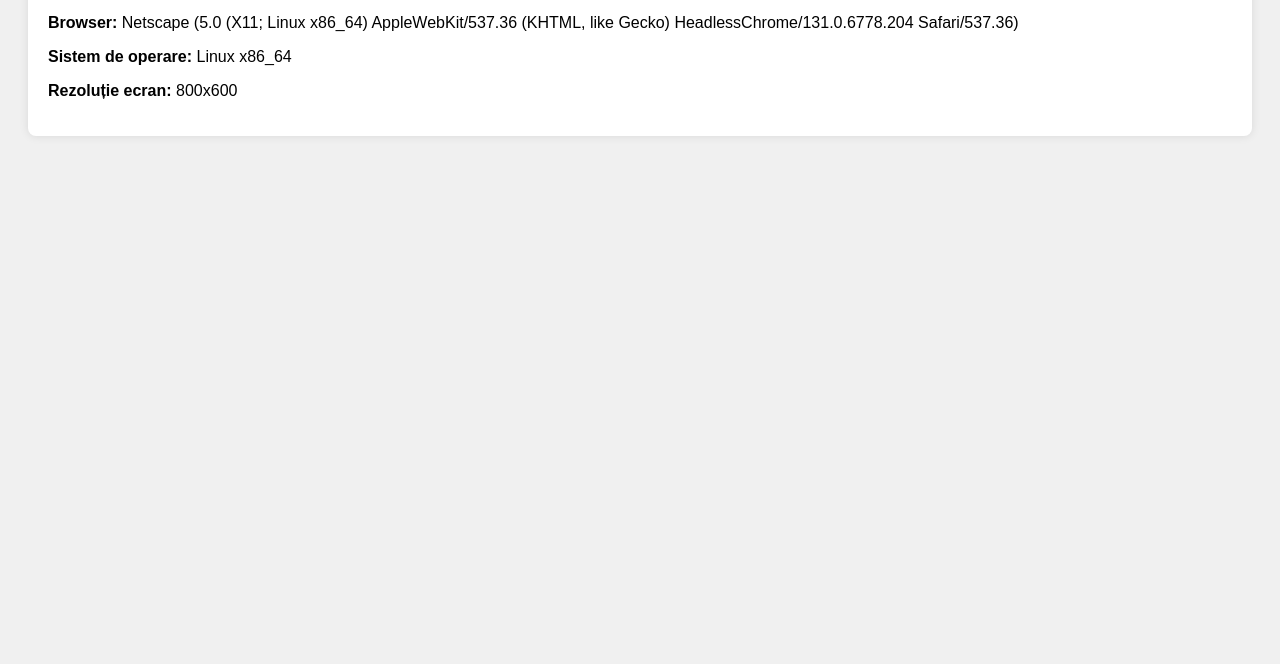
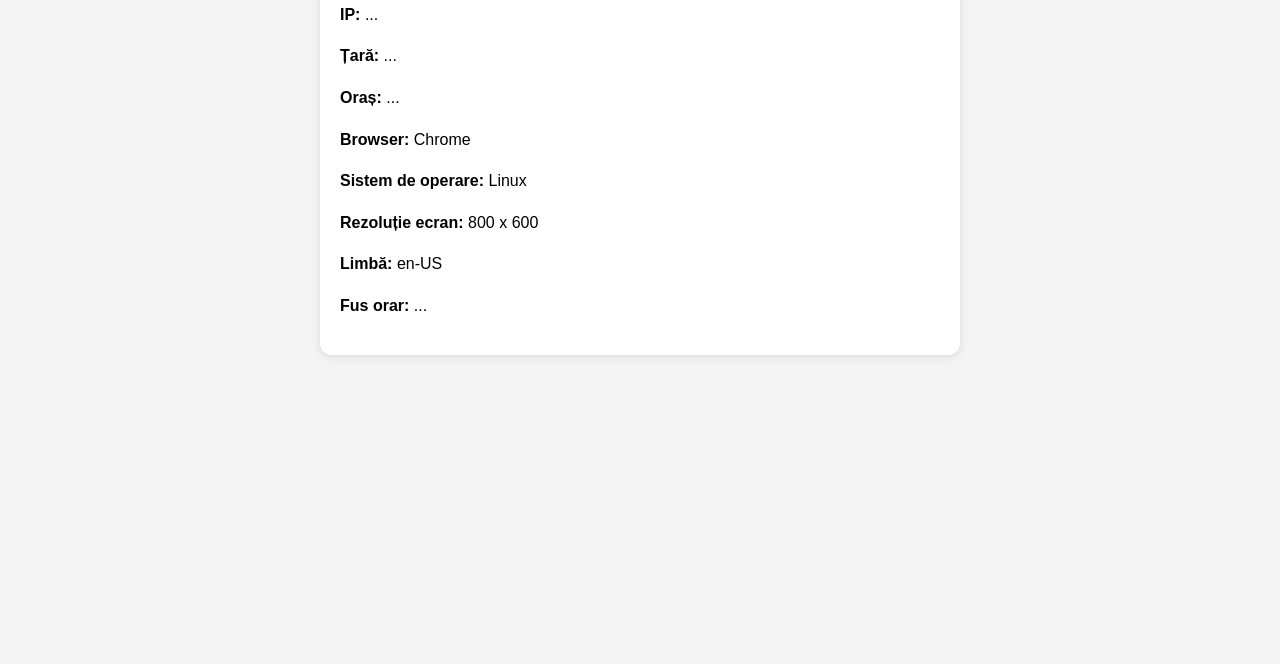
Before and after one commit to D4RK328/D4RK, a plain HTML site: page index.html in a window 1280 px wide. Shown: the part 136-800 px from the top of the page. Drawn offline with Linux system fonts and the light colour scheme; no server answers.

Commit message:
Update index.html

```diff
--- a/index.html
+++ b/index.html
@@ -1,34 +1,62 @@
 <!DOCTYPE html>
-<html>
+<html lang="ro">
 <head>
-  <title>Info despre dispozitivul tău</title>
+  <meta charset="UTF-8">
+  <title>Informații despre dispozitivul tău</title>
   <style>
-    body { font-family: Arial; padding: 20px; background: #f0f0f0; }
-    .card { background: #fff; padding: 20px; border-radius: 8px; box-shadow: 0 0 10px rgba(0,0,0,0.1); }
+    body { font-family: sans-serif; background: #f4f4f4; padding: 30px; }
+    .card { background: #fff; border-radius: 12px; box-shadow: 0 2px 10px rgba(0,0,0,0.1); padding: 20px; max-width: 600px; margin: auto; }
+    h1 { text-align: center; }
+    p { line-height: 1.6; }
   </style>
 </head>
 <body>
   <div class="card">
-    <h2>Date despre dispozitivul tău</h2>
-    <p><strong>Adresa IP:</strong> <span id="ip">Loading...</span></p>
-    <p><strong>Browser:</strong> <span id="browser"></span></p>
-    <p><strong>Sistem de operare:</strong> <span id="os"></span></p>
-    <p><strong>Rezoluție ecran:</strong> <span id="screen"></span></p>
+    <h1>Info despre dispozitiv</h1>
+    <p><strong>IP:</strong> <span id="ip">...</span></p>
+    <p><strong>Țară:</strong> <span id="country">...</span></p>
+    <p><strong>Oraș:</strong> <span id="city">...</span></p>
+    <p><strong>Browser:</strong> <span id="browser">...</span></p>
+    <p><strong>Sistem de operare:</strong> <span id="os">...</span></p>
+    <p><strong>Rezoluție ecran:</strong> <span id="resolution">...</span></p>
+    <p><strong>Limbă:</strong> <span id="language">...</span></p>
+    <p><strong>Fus orar:</strong> <span id="timezone">...</span></p>
   </div>
 
   <script>
-    // Detectează IP-ul
-    fetch('https://api.ipify.org?format=json')
+    // IP și locație
+    fetch('https://ipapi.co/json/')
       .then(res => res.json())
       .then(data => {
         document.getElementById('ip').textContent = data.ip;
+        document.getElementById('country').textContent = data.country_name;
+        document.getElementById('city').textContent = data.city;
+        document.getElementById('timezone').textContent = data.timezone;
       });
 
-    // Detectează browserul și OS-ul
+    // Browser și sistem
     const ua = navigator.userAgent;
-    document.getElementById('browser').textContent = navigator.appName + " (" + navigator.appVersion + ")";
-    document.getElementById('os').textContent = navigator.platform;
-    document.getElementById('screen').textContent = screen.width + "x" + screen.height;
+    const browser = (() => {
+      if (ua.includes("Firefox")) return "Firefox";
+      if (ua.includes("Edg")) return "Microsoft Edge";
+      if (ua.includes("Chrome")) return "Chrome";
+      if (ua.includes("Safari")) return "Safari";
+      return "Alt browser";
+    })();
+
+    const os = (() => {
+      if (ua.includes("Windows")) return "Windows";
+      if (ua.includes("Mac")) return "MacOS";
+      if (ua.includes("Linux")) return "Linux";
+      if (/Android/.test(ua)) return "Android";
+      if (/iPhone|iPad/.test(ua)) return "iOS";
+      return "Alt sistem";
+    })();
+
+    document.getElementById('browser').textContent = browser;
+    document.getElementById('os').textContent = os;
+    document.getElementById('resolution').textContent = `${screen.width} x ${screen.height}`;
+    document.getElementById('language').textContent = navigator.language;
   </script>
 </body>
 </html>
```
